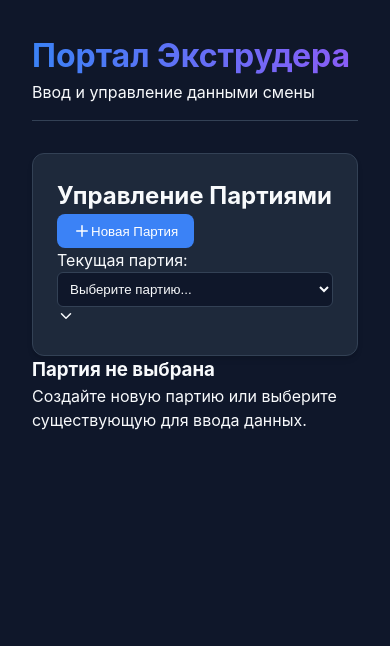
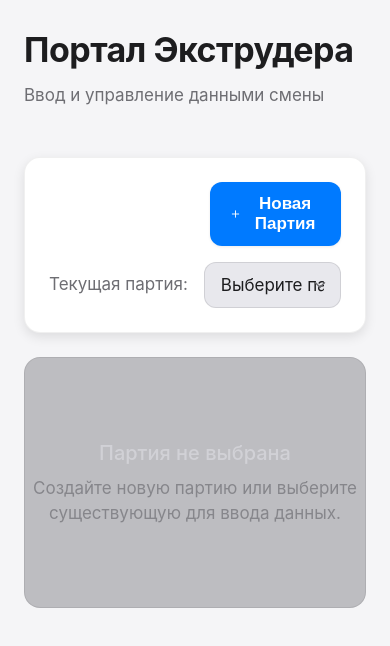
Before and after one commit to dante-adams/ext, a React (Vite) app: page / in a window 390 px wide. Shown: the top 646 px of the page. Built offline with nearby package versions, Linux system fonts and the light colour scheme.

Commit message:
Adapt design for tablets: iOS-style light theme with touch-friendly controls

```diff
--- a/src/index.css
+++ b/src/index.css
@@ -1,45 +1,50 @@
 :root {
-    /* Color Palette - Premium Dark/Light Mode capable */
-    --color-bg-primary: #0f172a;
-    /* Slate 900 */
-    --color-bg-secondary: #1e293b;
-    /* Slate 800 */
-    --color-bg-tertiary: #334155;
-    /* Slate 700 */
+    /* iOS Light Color Palette */
+    --color-bg-primary: #f5f5f7;
+    /* Light gray background */
+    --color-bg-secondary: #ffffff;
+    /* White */
+    --color-bg-tertiary: #e8e8ed;
+    /* Lighter gray */
 
-    --color-text-primary: #f8fafc;
-    /* Slate 50 */
-    --color-text-secondary: #cbd5e1;
-    /* Slate 300 */
-    --color-text-muted: #64748b;
-    /* Slate 500 */
+    --color-text-primary: #1d1d1f;
+    /* Almost black */
+    --color-text-secondary: #6e6e73;
+    /* Gray */
+    --color-text-muted: #86868b;
+    /* Light gray */
 
-    --color-accent: #3b82f6;
-    /* Blue 500 */
-    --color-accent-hover: #2563eb;
-    /* Blue 600 */
-    --color-danger: #ef4444;
-    /* Red 500 */
-    --color-success: #22c55e;
-    /* Green 500 */
-    --color-warning: #eab308;
-    /* Yellow 500 */
+    --color-accent: #007aff;
+    /* iOS Blue */
+    --color-accent-hover: #0051d5;
+    /* Darker blue */
+    --color-danger: #ff3b30;
+    /* iOS Red */
+    --color-success: #34c759;
+    /* iOS Green */
+    --color-warning: #ff9500;
+    /* iOS Orange */
 
-    --shadow-sm: 0 1px 2px 0 rgb(0 0 0 / 0.05);
-    --shadow-md: 0 4px 6px -1px rgb(0 0 0 / 0.1), 0 2px 4px -2px rgb(0 0 0 / 0.1);
-    --shadow-lg: 0 10px 15px -3px rgb(0 0 0 / 0.1), 0 4px 6px -4px rgb(0 0 0 / 0.1);
+    --shadow-sm: 0 1px 3px 0 rgba(0, 0, 0, 0.08);
+    --shadow-md: 0 4px 12px 0 rgba(0, 0, 0, 0.1);
+    --shadow-lg: 0 8px 24px 0 rgba(0, 0, 0, 0.12);
 
-    --radius-sm: 0.375rem;
-    --radius-md: 0.5rem;
-    --radius-lg: 0.75rem;
+    --radius-sm: 8px;
+    --radius-md: 12px;
+    --radius-lg: 16px;
 
-    --font-sans: 'Inter', system-ui, -apple-system, sans-serif;
+    --font-sans: -apple-system, BlinkMacSystemFont, 'SF Pro Display', 'Segoe UI', 'Roboto', sans-serif;
+
+    /* Touch-friendly sizes */
+    --touch-target-min: 44px;
+    --spacing-base: 16px;
 }
 
 * {
     box-sizing: border-box;
     margin: 0;
     padding: 0;
+    -webkit-tap-highlight-color: transparent;
 }
 
 body {
@@ -48,27 +53,33 @@ body {
     color: var(--color-text-primary);
     line-height: 1.5;
     -webkit-font-smoothing: antialiased;
+    font-size: 17px;
+    touch-action: manipulation;
 }
 
 .app-container {
     max-width: 1200px;
     margin: 0 auto;
-    padding: 2rem;
+    padding: 24px;
 }
 
 .main-header {
-    margin-bottom: 2rem;
-    padding-bottom: 1rem;
-    border-bottom: 1px solid var(--color-bg-tertiary);
+    margin-bottom: 32px;
+    padding-bottom: 16px;
 }
 
 .main-header h1 {
-    font-size: 2rem;
+    font-size: 34px;
     font-weight: 700;
-    background: linear-gradient(to right, var(--color-accent), #8b5cf6);
-    -webkit-background-clip: text;
-    background-clip: text;
-    -webkit-text-fill-color: transparent;
+    letter-spacing: -0.5px;
+    color: var(--color-text-primary);
+    margin-bottom: 4px;
+}
+
+.main-header p {
+    font-size: 17px;
+    color: var(--color-text-secondary);
+    font-weight: 400;
 }
 
 /* Utility Classes */
@@ -76,49 +87,490 @@ body {
     display: inline-flex;
     align-items: center;
     justify-content: center;
-    padding: 0.5rem 1rem;
+    padding: 12px 20px;
+    min-height: var(--touch-target-min);
     border-radius: var(--radius-md);
-    font-weight: 500;
+    font-weight: 600;
+    font-size: 17px;
     cursor: pointer;
-    transition: all 0.2s;
+    transition: all 0.2s ease;
     border: none;
     outline: none;
+    user-select: none;
+    -webkit-user-select: none;
+}
+
+.btn:active {
+    transform: scale(0.97);
 }
 
 .btn-primary {
     background-color: var(--color-accent);
     color: white;
+    box-shadow: var(--shadow-sm);
 }
 
 .btn-primary:hover {
     background-color: var(--color-accent-hover);
+    box-shadow: var(--shadow-md);
 }
 
 .btn-danger {
     background-color: var(--color-danger);
     color: white;
+    box-shadow: var(--shadow-sm);
+}
+
+.btn-danger:hover {
+    opacity: 0.9;
+    box-shadow: var(--shadow-md);
 }
 
 .card {
     background-color: var(--color-bg-secondary);
     border-radius: var(--radius-lg);
-    padding: 1.5rem;
+    padding: 24px;
     box-shadow: var(--shadow-md);
-    border: 1px solid var(--color-bg-tertiary);
+    border: 1px solid rgba(0, 0, 0, 0.06);
+    margin-bottom: 20px;
 }
 
 input,
 select {
-    background-color: var(--color-bg-primary);
-    border: 1px solid var(--color-bg-tertiary);
+    background-color: var(--color-bg-tertiary);
+    border: 1px solid rgba(0, 0, 0, 0.1);
     color: var(--color-text-primary);
-    padding: 0.5rem;
-    border-radius: var(--radius-sm);
+    padding: 12px 16px;
+    min-height: var(--touch-target-min);
+    border-radius: var(--radius-md);
     width: 100%;
+    font-size: 17px;
+    font-family: var(--font-sans);
+    transition: all 0.2s ease;
 }
 
 input:focus,
 select:focus {
-    outline: 2px solid var(--color-accent);
-    border-color: transparent;
+    outline: none;
+    border-color: var(--color-accent);
+    background-color: var(--color-bg-secondary);
+    box-shadow: 0 0 0 4px rgba(0, 122, 255, 0.1);
 }
+
+input::placeholder {
+    color: var(--color-text-muted);
+}
+
+/* Responsive grid utilities */
+.grid {
+    display: grid;
+    gap: 20px;
+}
+
+.grid-cols-1 {
+    grid-template-columns: 1fr;
+}
+
+@media (min-width: 768px) {
+    .md\:grid-cols-2 {
+        grid-template-columns: repeat(2, 1fr);
+    }
+}
+
+@media (min-width: 1024px) {
+    .lg\:grid-cols-2 {
+        grid-template-columns: repeat(2, 1fr);
+    }
+
+    .lg\:grid-cols-4 {
+        grid-template-columns: repeat(4, 1fr);
+    }
+}
+
+/* Flex utilities */
+.flex {
+    display: flex;
+}
+
+.items-center {
+    align-items: center;
+}
+
+.justify-between {
+    justify-content: space-between;
+}
+
+.gap-2 {
+    gap: 8px;
+}
+
+.gap-4 {
+    gap: 16px;
+}
+
+.gap-6 {
+    gap: 24px;
+}
+
+.flex-wrap {
+    flex-wrap: wrap;
+}
+
+.flex-1 {
+    flex: 1;
+}
+
+/* Spacing utilities */
+.mb-2 {
+    margin-bottom: 8px;
+}
+
+.mb-3 {
+    margin-bottom: 12px;
+}
+
+.mb-4 {
+    margin-bottom: 16px;
+}
+
+.mb-6 {
+    margin-bottom: 24px;
+}
+
+.mb-8 {
+    margin-bottom: 32px;
+}
+
+.mt-2 {
+    margin-top: 8px;
+}
+
+.ml-1 {
+    margin-left: 4px;
+}
+
+.ml-auto {
+    margin-left: auto;
+}
+
+.pt-4 {
+    padding-top: 16px;
+}
+
+.pb-20 {
+    padding-bottom: 80px;
+}
+
+.py-1 {
+    padding-top: 4px;
+    padding-bottom: 4px;
+}
+
+.py-3 {
+    padding-top: 12px;
+    padding-bottom: 12px;
+}
+
+.py-8 {
+    padding-top: 32px;
+    padding-bottom: 32px;
+}
+
+.py-20 {
+    padding-top: 80px;
+    padding-bottom: 80px;
+}
+
+.px-2 {
+    padding-left: 8px;
+    padding-right: 8px;
+}
+
+.px-3 {
+    padding-left: 12px;
+    padding-right: 12px;
+}
+
+.px-1\.5 {
+    padding-left: 6px;
+    padding-right: 6px;
+}
+
+.py-0\.5 {
+    padding-top: 2px;
+    padding-bottom: 2px;
+}
+
+.p-1 {
+    padding: 4px;
+}
+
+.p-2 {
+    padding: 8px;
+}
+
+/* Typography */
+.text-xl {
+    font-size: 20px;
+}
+
+.text-lg {
+    font-size: 18px;
+}
+
+.text-sm {
+    font-size: 15px;
+}
+
+.text-xs {
+    font-size: 13px;
+}
+
+.font-semibold {
+    font-weight: 600;
+}
+
+.font-medium {
+    font-weight: 500;
+}
+
+.font-bold {
+    font-weight: 700;
+}
+
+.font-mono {
+    font-family: 'SF Mono', Monaco, 'Courier New', monospace;
+}
+
+.italic {
+    font-style: italic;
+}
+
+/* Colors */
+.text-white {
+    color: white;
+}
+
+.bg-slate-600 {
+    background-color: #6e6e73;
+}
+
+.bg-slate-700 {
+    background-color: #86868b;
+}
+
+.bg-slate-800\/50 {
+    background-color: rgba(134, 134, 139, 0.5);
+}
+
+.bg-slate-900 {
+    background-color: #1d1d1f;
+}
+
+.text-slate-200 {
+    color: #e8e8ed;
+}
+
+.text-slate-300 {
+    color: #d1d1d6;
+}
+
+.text-slate-400 {
+    color: var(--color-text-secondary);
+}
+
+.text-slate-500 {
+    color: var(--color-text-muted);
+}
+
+.text-blue-300 {
+    color: #64b5f6;
+}
+
+.text-blue-400 {
+    color: var(--color-accent);
+}
+
+.text-green-400 {
+    color: var(--color-success);
+}
+
+.text-purple-400 {
+    color: #af52de;
+}
+
+.text-red-400 {
+    color: var(--color-danger);
+}
+
+.border-slate-600 {
+    border-color: rgba(0, 0, 0, 0.1);
+}
+
+.border-slate-700 {
+    border-color: rgba(0, 0, 0, 0.08);
+}
+
+.border-slate-800 {
+    border-color: rgba(0, 0, 0, 0.06);
+}
+
+.border-dashed {
+    border-style: dashed;
+}
+
+.border-t {
+    border-top-width: 1px;
+    border-top-style: solid;
+}
+
+.border-b {
+    border-bottom-width: 1px;
+    border-bottom-style: solid;
+}
+
+.border {
+    border-width: 1px;
+    border-style: solid;
+}
+
+/* Layout */
+.min-h-screen {
+    min-height: 100vh;
+}
+
+.w-full {
+    width: 100%;
+}
+
+.w-40 {
+    width: 160px;
+}
+
+.max-w-md {
+    max-width: 448px;
+}
+
+.space-y-6>*+* {
+    margin-top: 24px;
+}
+
+.space-y-2>*+* {
+    margin-top: 8px;
+}
+
+/* Positioning */
+.relative {
+    position: relative;
+}
+
+.absolute {
+    position: absolute;
+}
+
+.right-3 {
+    right: 12px;
+}
+
+.top-1\/2 {
+    top: 50%;
+}
+
+.-translate-y-1\/2 {
+    transform: translateY(-50%);
+}
+
+/* Display */
+.block {
+    display: block;
+}
+
+.inline-flex {
+    display: inline-flex;
+}
+
+.overflow-x-auto {
+    overflow-x: auto;
+}
+
+/* Misc */
+.rounded {
+    border-radius: var(--radius-sm);
+}
+
+.rounded-md {
+    border-radius: var(--radius-md);
+}
+
+.rounded-lg {
+    border-radius: var(--radius-md);
+}
+
+.rounded-xl {
+    border-radius: var(--radius-lg);
+}
+
+.rounded-full {
+    border-radius: 9999px;
+}
+
+.appearance-none {
+    appearance: none;
+}
+
+.cursor-pointer {
+    cursor: pointer;
+}
+
+.pointer-events-none {
+    pointer-events: none;
+}
+
+.text-center {
+    text-align: center;
+}
+
+.text-right {
+    text-align: right;
+}
+
+.transition-colors {
+    transition-property: color, background-color, border-color;
+    transition-timing-function: ease;
+    transition-duration: 200ms;
+}
+
+.hover\:text-white:hover {
+    color: white;
+}
+
+.hover\:text-red-400:hover {
+    color: var(--color-danger);
+}
+
+.hover\:text-blue-300:hover {
+    color: #64b5f6;
+}
+
+.hover\:bg-slate-800\/50:hover {
+    background-color: rgba(0, 0, 0, 0.03);
+}
+
+/* Table styles */
+table {
+    border-collapse: collapse;
+}
+
+th {
+    font-weight: 600;
+    text-align: left;
+}
+
+/* iOS-style toggle button */
+.bg-blue-600 {
+    background-color: var(--color-accent);
+}
+
+.bg-indigo-600 {
+    background-color: #5856d6;
+}
```
